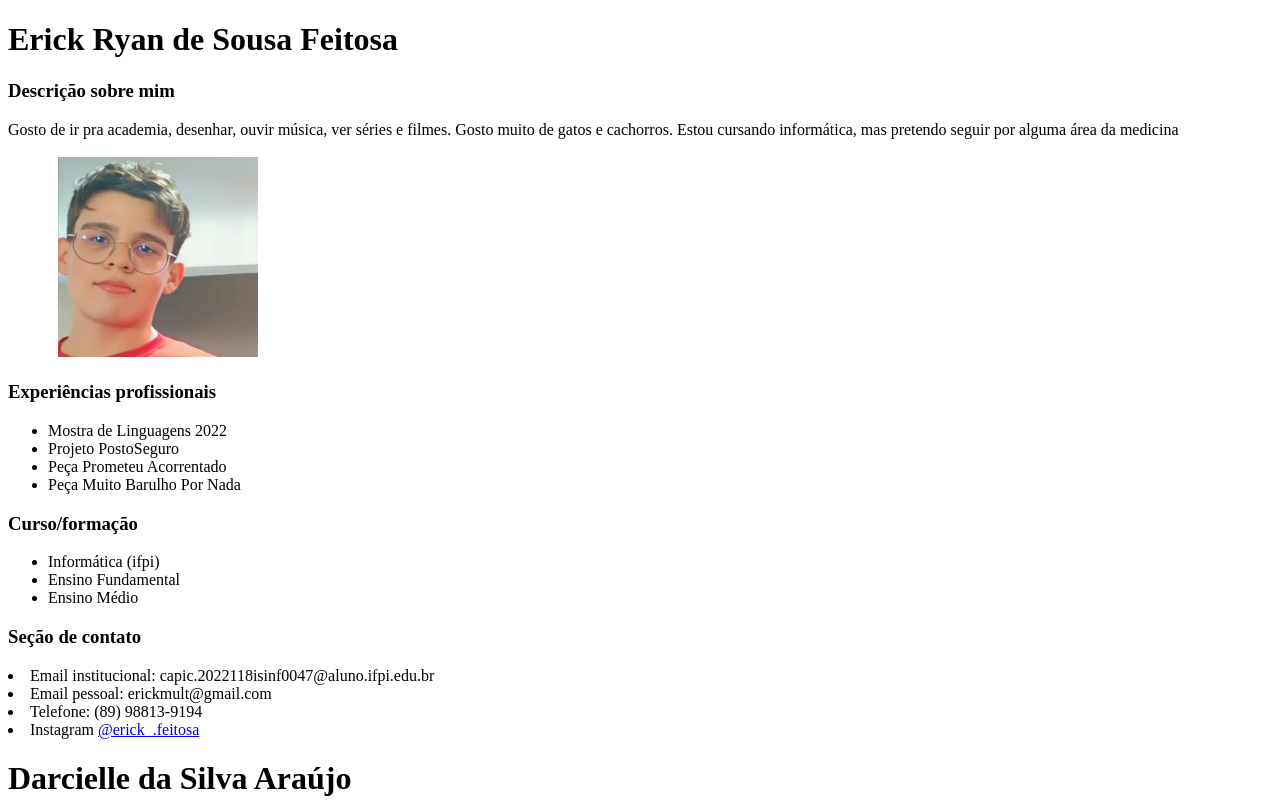
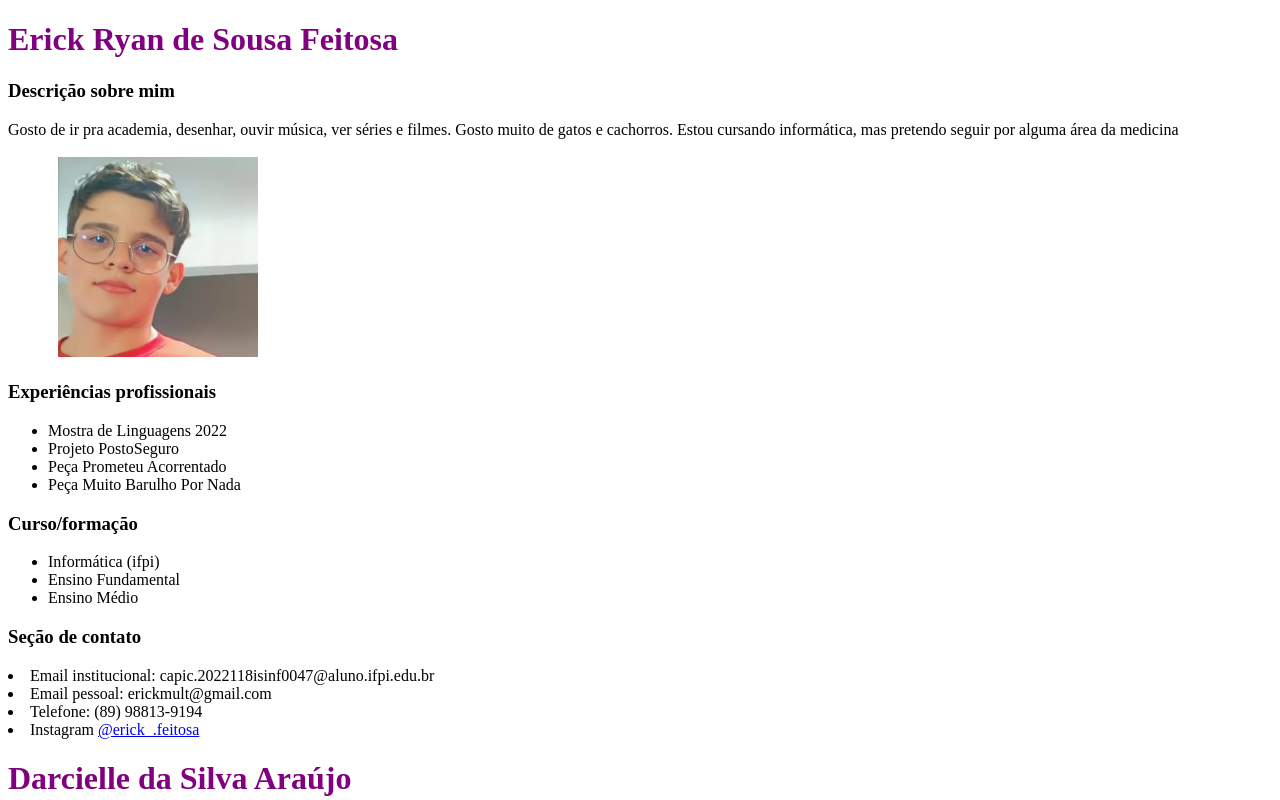
Before and after one commit to ErickRyanSF/ErickRyanSF.github.io, a plain HTML site: page index.html in a window 1280 px wide. Shown: the top 800 px of the page. Drawn offline with Linux system fonts and the light colour scheme.

Commit message:
Update index.html

```diff
--- a/index.html
+++ b/index.html
@@ -3,6 +3,12 @@
     <head>
          <meta charset="UTF-8">
          <title>Curriculo</title>
+        <style type ="text/css">
+    h1{
+         color: purple
+     }
+ </style>
+
     </head>
 
 <body>
```
